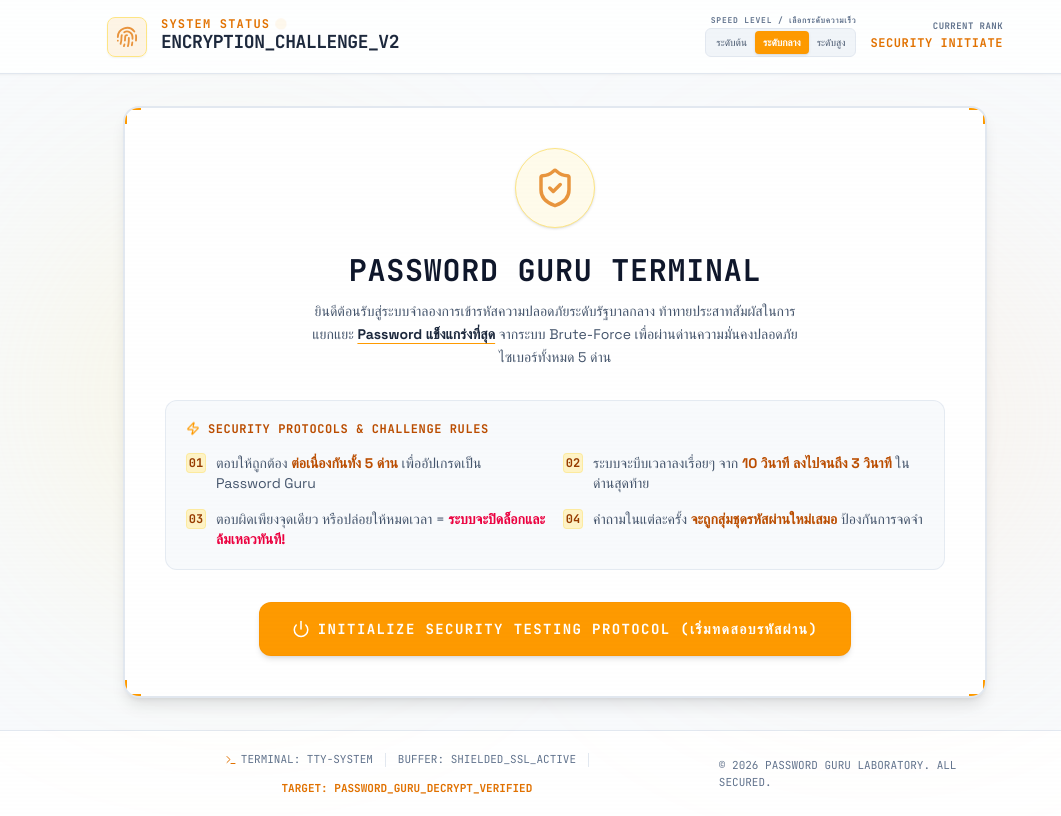
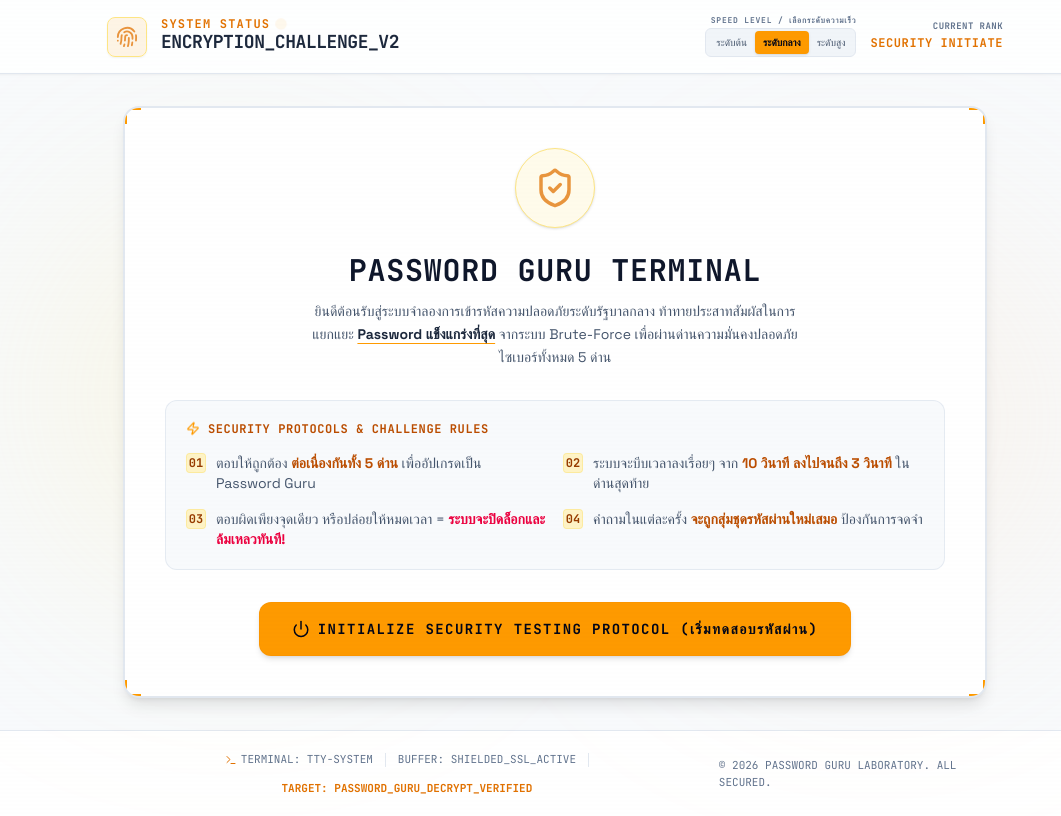
Before and after one commit to touchpagorn/Easy-Password-Game, a React (Vite) app: page / in a window 1280 px wide. Shown: the whole page, without its empty margins (85-1146 px from the left). Built offline with nearby package versions, Linux system fonts and the light colour scheme.

Commit message:
style: update button text color to slate-950 for better contrast

```diff
--- a/src/App.tsx
+++ b/src/App.tsx
@@ -260,7 +260,7 @@ export default function App() {
                       title={title}
                       className={`px-2 py-1 text-[10px] font-mono rounded-sm transition-all duration-150 cursor-pointer ${
                         isActive
-                          ? 'bg-amber-500 text-white font-bold shadow-sm'
+                          ? 'bg-amber-500 text-slate-950 font-bold shadow-sm'
                           : 'text-slate-600 hover:text-slate-950 hover:bg-slate-200/40'
                       }`}
                     >
@@ -373,7 +373,7 @@ export default function App() {
                 whileHover={{ scale: 1.02 }}
                 whileTap={{ scale: 0.98 }}
                 onClick={handleStartGame}
-                className="px-8 py-4 bg-amber-500 hover:bg-amber-600 text-white rounded-xl font-bold text-sm tracking-widest uppercase flex items-center space-x-2 cursor-pointer shadow-md border border-amber-600/10 focus:outline-none"
+                className="px-8 py-4 bg-amber-500 hover:bg-amber-600 text-slate-950 rounded-xl font-bold text-sm tracking-widest uppercase flex items-center space-x-2 cursor-pointer shadow-md border border-amber-600/10 focus:outline-none"
                 id="btn-start-game"
               >
                 <Power size={18} />
@@ -576,7 +576,7 @@ export default function App() {
                     whileHover={{ scale: 1.01 }}
                     whileTap={{ scale: 0.99 }}
                     onClick={handleNextStep}
-                    className="w-full py-4 bg-emerald-500 hover:bg-emerald-600 text-white rounded-xl font-bold text-base flex items-center justify-center space-x-2 cursor-pointer shadow-md border border-emerald-600/10"
+                    className="w-full py-4 bg-emerald-500 hover:bg-emerald-600 text-slate-950 rounded-xl font-bold text-base flex items-center justify-center space-x-2 cursor-pointer shadow-md border border-emerald-600/10"
                     id="btn-next"
                   >
                     <span>{currentLevelIndex === activeLevels.length - 1 ? 'PROCEED TO SUMMARY' : 'NEXT STAGE (ไปต่อด่านถัดไป)'}</span>
@@ -587,7 +587,7 @@ export default function App() {
                     whileHover={{ scale: 1.01 }}
                     whileTap={{ scale: 0.99 }}
                     onClick={handleNextStep}
-                    className="w-full py-4 bg-rose-500 hover:bg-rose-600 text-white rounded-xl font-bold text-base flex items-center justify-center space-x-2 cursor-pointer shadow-md border border-rose-600/10"
+                    className="w-full py-4 bg-rose-500 hover:bg-rose-600 text-slate-950 rounded-xl font-bold text-base flex items-center justify-center space-x-2 cursor-pointer shadow-md border border-rose-600/10"
                     id="btn-fail-next"
                   >
                     <span>ANALYZE RECONSTRUCTION (ดูข้อผิดพลาดเพื่อแก้ไข)</span>
@@ -676,7 +676,7 @@ export default function App() {
                 whileHover={{ scale: 1.02 }}
                 whileTap={{ scale: 0.98 }}
                 onClick={handleRestart}
-                className="w-full max-w-sm py-4 bg-rose-500 hover:bg-rose-600 text-white rounded-xl font-bold text-sm flex items-center justify-center space-x-2 cursor-pointer shadow-md border border-rose-600/10"
+                className="w-full max-w-sm py-4 bg-rose-500 hover:bg-rose-600 text-slate-950 rounded-xl font-bold text-sm flex items-center justify-center space-x-2 cursor-pointer shadow-md border border-rose-600/10"
                 id="btn-retry"
               >
                 <RefreshCw size={16} />
@@ -772,7 +772,7 @@ export default function App() {
                   whileHover={{ scale: 1.02 }}
                   whileTap={{ scale: 0.98 }}
                   onClick={handleRestart}
-                  className="w-full py-4 bg-emerald-500 hover:bg-emerald-600 text-white rounded-xl font-bold text-sm flex items-center justify-center space-x-2 cursor-pointer shadow-md border border-emerald-600/10"
+                  className="w-full py-4 bg-emerald-500 hover:bg-emerald-600 text-slate-950 rounded-xl font-bold text-sm flex items-center justify-center space-x-2 cursor-pointer shadow-md border border-emerald-600/10"
                   id="btn-victory-restart"
                 >
                   <RotateCcw size={16} />
```
